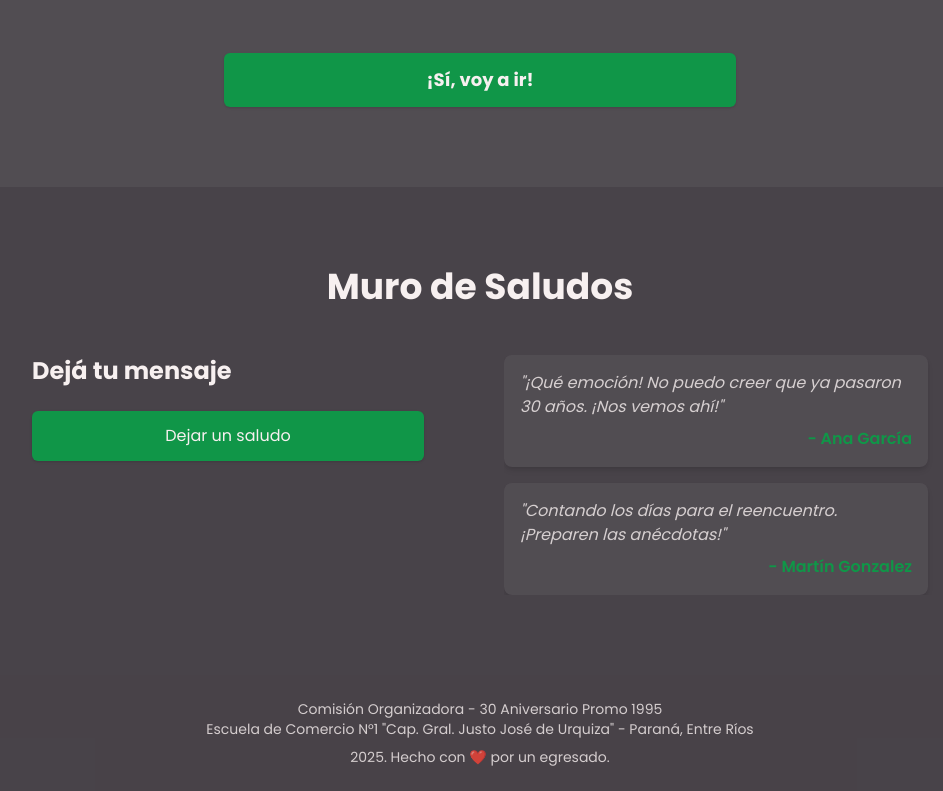
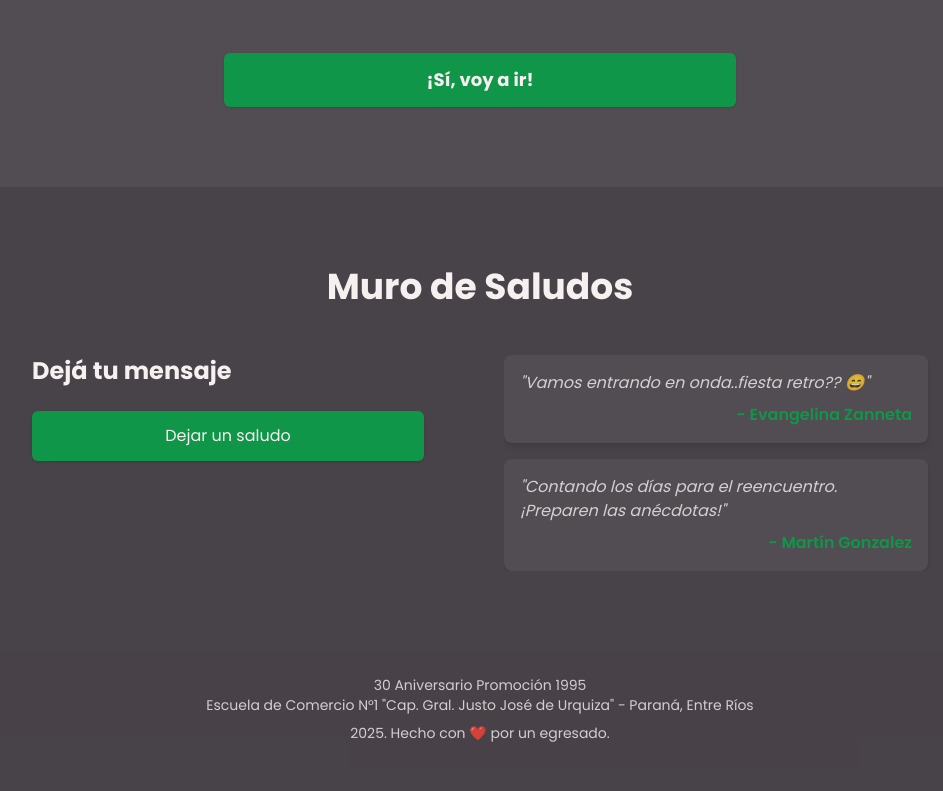
Before and after one commit to enrique-carbo/comercio1-promo1995, a React (Vite) app: page / in a window 1280 px wide. Shown: the part 4597-5388 px from the top of the page, without its empty margins (160-1103 px from the left). After the commit the page ends 5364 px from the top, so only its background shows below. Built offline with nearby package versions, Linux system fonts and the light colour scheme.

Commit message:
Add Saludo and change footer

```diff
--- a/components/Footer.tsx
+++ b/components/Footer.tsx
@@ -4,7 +4,7 @@ const Footer: React.FC = () => {
     return (
         <footer className="bg-brand-dark/50">
             <div className="max-w-7xl mx-auto py-6 px-4 sm:px-6 lg:px-8 text-center text-sm text-brand-text-light/80">
-                <p>Comisión Organizadora - 30 Aniversario Promo 1995</p>
+                <p>30 Aniversario Promoción 1995</p>
                 <p>Escuela de Comercio N°1 "Cap. Gral. Justo José de Urquiza" - Paraná, Entre Ríos</p>
                 <p className="mt-2">{new Date().getFullYear()}. Hecho con ❤️ por un egresado.</p>
             </div>
--- a/components/GreetingsWall.tsx
+++ b/components/GreetingsWall.tsx
@@ -5,9 +5,9 @@ import Section, { SectionTitle } from "./Section";
 const initialGreetings: Saludo[] = [
   {
     id: 1,
-    nombre: "Ana García",
+    nombre: "Evangelina Zanneta",
     mensaje:
-      "¡Qué emoción! No puedo creer que ya pasaron 30 años. ¡Nos vemos ahí!",
+      "Vamos entrando en onda..fiesta retro?? 😄",
   },
   {
     id: 2,
```
